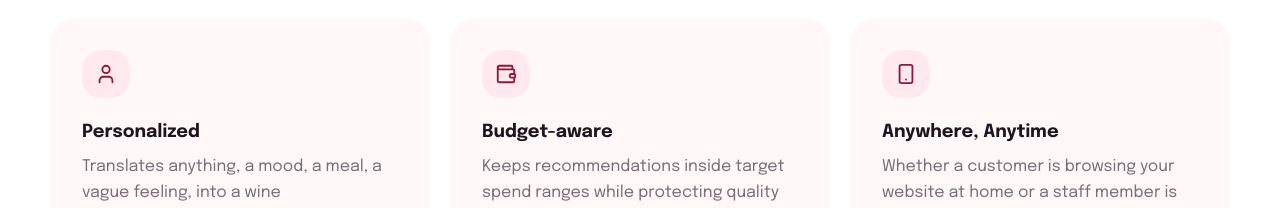
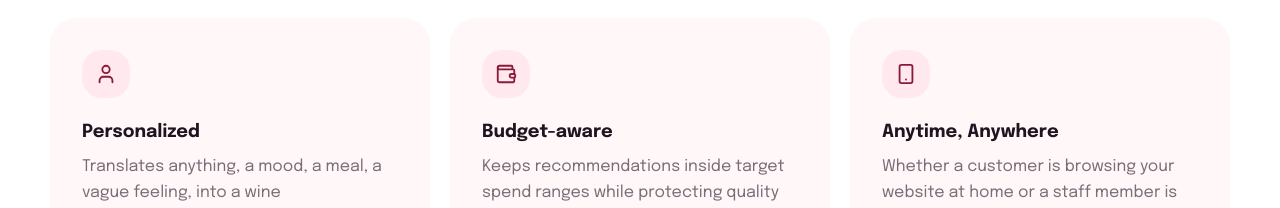
Before and after one commit to maxcmei/bottlebrain-landing, a React (Vite) app: page / in a window 1280 px wide. Shown: the part 2066-2274 px from the top of the page. Built offline with nearby package versions, Linux system fonts and the light colour scheme.

Commit message:
copy tweak

```diff
--- a/src/components/Features.jsx
+++ b/src/components/Features.jsx
@@ -32,7 +32,7 @@ const features = [
   },
   {
     icon: Smartphone,
-    title: 'Anywhere, Anytime',
+    title: 'Anytime, Anywhere',
     text: 'Whether a customer is browsing your website at home or a staff member is helping someone on the shop floor, BottleBrain works beautifully on any device.',
     span: 'col-span-12 sm:col-span-12 md:col-span-4',
     dark: false,
```
